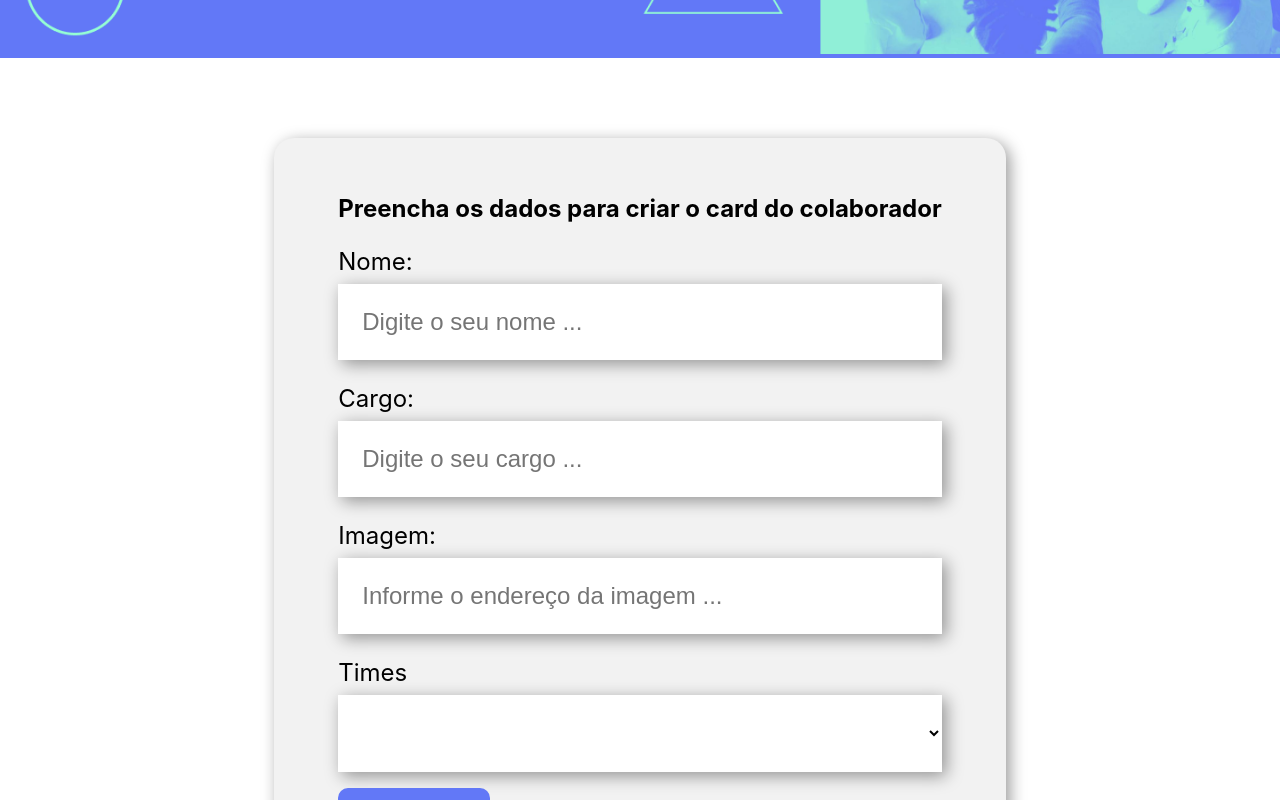
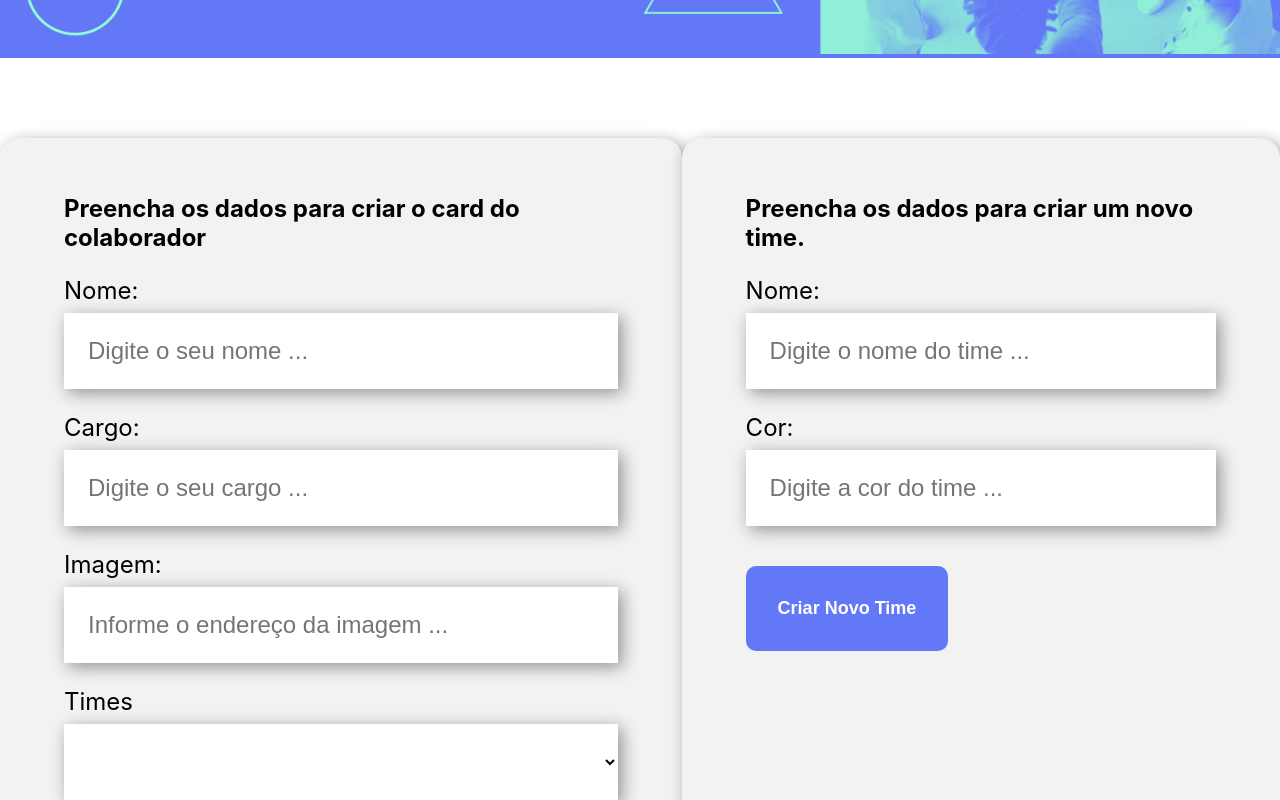
Before and after one commit to natcurti/alura-organo, a React (Create React App) app: page / in a window 1280 px wide. Shown: the part 440-1240 px from the top of the page. Built offline with nearby package versions, Linux system fonts and the light colour scheme.

Commit message:
Include feature to create a new group

```diff
--- a/src/App.js
+++ b/src/App.js
@@ -48,6 +48,8 @@ function App() {
   const [people, setPeople] = useState([]);
 
   const handleNewPeople = (newPeople) => {
+    console.log(groups);
+    console.log(people);
     setPeople([...people, newPeople]);
   }
 
@@ -65,10 +67,18 @@ function App() {
     }))
   }
 
+  const registerNewGroup = (newGroup) => {
+    setGroups([...groups, {id: uuidv4(), name: newGroup.name, groupColor: newGroup.color}])
+  }
+
   return (
     <div>
       <Banner/>
-      <FormContainer groups={groups.map(group => group.name)} addNewPeople={people => handleNewPeople(people)}/>
+      <FormContainer
+        registerGroup={registerNewGroup}
+        groups={groups.map(group => group.name)}
+        addNewPeople={people => handleNewPeople(people)}
+      />
       {groups.map(group =>
         <Group
           key={group.name}
--- a/src/components/FormContainer/index.js
+++ b/src/components/FormContainer/index.js
@@ -11,6 +11,8 @@ const FormContainer = (props) => {
     const [charge, setCharge] = useState('');
     const [image, setImage] = useState('');
     const [group, setGroup] = useState('');
+    const [groupName, setGroupName] = useState('');
+    const [groupColor, setGroupColor] = useState('');
 
     const handleSubmit = (e) => {
         e.preventDefault();
@@ -31,11 +33,20 @@ const FormContainer = (props) => {
         <section className="form-container">
             <form onSubmit={handleSubmit}>
                 <h2>Preencha os dados para criar o card do colaborador</h2>
-                <TextField value={name} onChange={value => setName(value)} required={true} label="Nome" placeholder="Digite o seu nome"/>
-                <TextField value={charge} onChange={value => setCharge(value)} required={true} label="Cargo" placeholder="Digite o seu cargo"/>
+                <TextField value={name} onChange={value => setName(value)} required label="Nome" placeholder="Digite o seu nome"/>
+                <TextField value={charge} onChange={value => setCharge(value)} required label="Cargo" placeholder="Digite o seu cargo"/>
                 <TextField value={image} onChange={value => setImage(value)} label="Imagem" placeholder="Informe o endereço da imagem"/>
-                <DropDownList value={group} onChange={value => setGroup(value)} required={true} label="Times" items={props.groups}/>
+                <DropDownList value={group} onChange={value => setGroup(value)} required label="Times" items={props.groups}/>
                 <Button>Criar Card</Button>
+            </form>
+            <form onSubmit={(e) => {
+                e.preventDefault();
+                props.registerGroup({name: groupName, color: groupColor})
+            }}>
+                <h2>Preencha os dados para criar um novo time.</h2>
+                <TextField value={groupName} onChange={value => setGroupName(value)} required label="Nome" placeholder="Digite o nome do time"/>
+                <TextField value={groupColor} onChange={value => setGroupColor(value)} required label="Cor" placeholder="Digite a cor do time"/>
+                <Button>Criar Novo Time</Button>
             </form>
         </section>
     )
```
